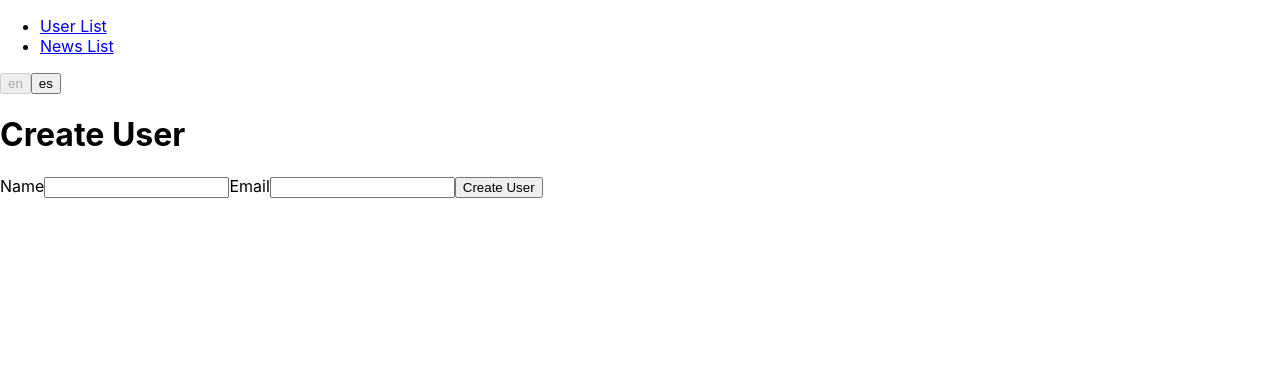
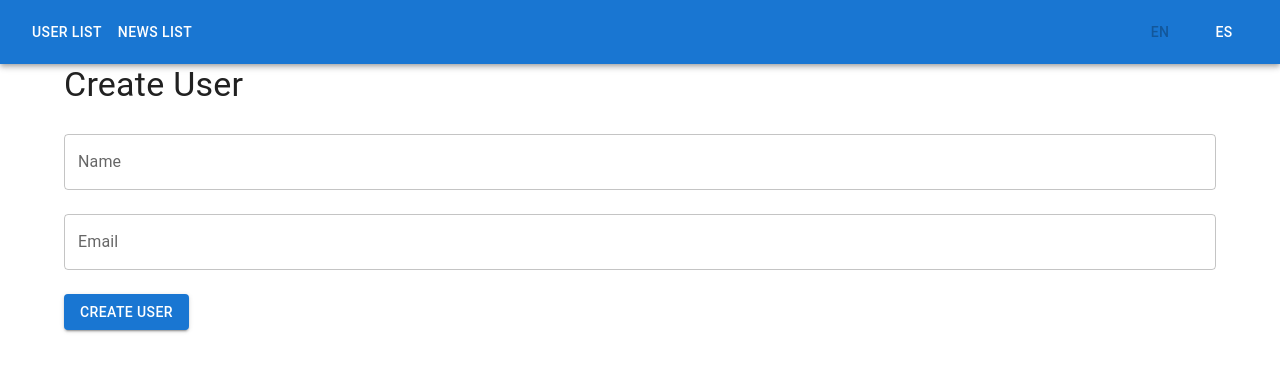
Before and after one commit to LuisDiaz95/luis-diaz-driscolls, a React (Create React App) app: page /create-user in a window 1280 px wide. Shown: the top 372 px of the page. Built offline with nearby package versions, Linux system fonts and the light colour scheme.

Commit message:
Add MUI to project and implementation

```diff
--- a/package.json
+++ b/package.json
@@ -3,6 +3,9 @@
   "version": "0.1.0",
   "private": true,
   "dependencies": {
+    "@emotion/react": "^11.11.4",
+    "@emotion/styled": "^11.11.5",
+    "@mui/material": "^5.15.20",
     "@testing-library/jest-dom": "^5.17.0",
     "@testing-library/react": "^13.4.0",
     "@testing-library/user-event": "^13.5.0",
--- a/src/components/Navbar/Navbar.tsx
+++ b/src/components/Navbar/Navbar.tsx
@@ -1,6 +1,7 @@
 import React from "react";
 import { Link } from "react-router-dom";
 import { useTranslation } from "react-i18next";
+import { AppBar, Toolbar, Button, Box } from "@mui/material";
 
 const lngs = {
   en: { nativeName: "English" },
@@ -11,26 +12,30 @@ const Navbar: React.FC = () => {
   const { t, i18n } = useTranslation();
 
   return (
-    <nav>
-      <ul>
-        <li>
-          <Link to="/users">{t("userList")}</Link>
-        </li>
-        <li>
-          <Link to="/news">{t("newsList")}</Link>
-        </li>
-      </ul>
+    <AppBar position="static">
+      <Toolbar sx={{ justifyContent: "space-between" }}>
+        <Box>
+          <Button color="inherit" component={Link} to="/users">
+            {t("userList")}
+          </Button>
+          <Button color="inherit" component={Link} to="/news">
+            {t("newsList")}
+          </Button>
+        </Box>
+        <Box>
           {Object.keys(lngs).map((lng) => (
-        <button
-          type="submit"
+            <Button
               key={lng}
               onClick={() => i18n.changeLanguage(lng)}
               disabled={i18n.resolvedLanguage === lng}
+              color="inherit"
             >
               {lng}
-        </button>
+            </Button>
           ))}
-    </nav>
+        </Box>
+      </Toolbar>
+    </AppBar>
   );
 };
 
--- a/src/components/News/NewsDetail.tsx
+++ b/src/components/News/NewsDetail.tsx
@@ -2,6 +2,7 @@ import React, { useEffect, useState } from "react";
 import { useParams } from "react-router-dom";
 import { getSingleNews, News } from "../../services/newsService";
 import { useTranslation } from "react-i18next";
+import { Typography, Card } from "@mui/material";
 
 const NewsDetail: React.FC = () => {
   const { id } = useParams<{ id: string }>();
@@ -25,8 +26,10 @@ const NewsDetail: React.FC = () => {
 
   return (
     <div>
-      <h1>{news.title}</h1>
-      <p>{news.content}</p>
+      <Card elevation={3} sx={{ padding: "20px" }}>
+        <Typography variant="h4">{news.title}</Typography>
+        <Typography variant="body1">{news.content}</Typography>
+      </Card>
     </div>
   );
 };
--- a/src/components/News/NewsList.tsx
+++ b/src/components/News/NewsList.tsx
@@ -2,6 +2,13 @@ import React, { useEffect, useState } from "react";
 import { Link } from "react-router-dom";
 import { getNews, News } from "../../services/newsService";
 import { useTranslation } from "react-i18next";
+import {
+  Container,
+  List,
+  ListItem,
+  ListItemText,
+  Typography,
+} from "@mui/material";
 
 const NewsList: React.FC = () => {
   const [news, setNews] = useState<News[]>([]);
@@ -21,16 +28,23 @@ const NewsList: React.FC = () => {
   }, []);
 
   return (
-    <div>
-      <h1>{t("newsList")}</h1>
-      <ul>
+    <Container>
+      <Typography variant="h4" gutterBottom>
+        {t("newsList")}
+      </Typography>
+      <List>
         {news.map((newsItem) => (
-          <li key={newsItem.id}>
-            <Link to={`/news/${newsItem.id}`}>{newsItem.title}</Link>
-          </li>
+          <ListItem
+            key={newsItem.id}
+            component={Link}
+            to={`/news/${newsItem.id}`}
+            button
+          >
+            <ListItemText primary={newsItem.title} />
+          </ListItem>
         ))}
-      </ul>
-    </div>
+      </List>
+    </Container>
   );
 };
 
--- a/src/components/Users/UserDetail.tsx
+++ b/src/components/Users/UserDetail.tsx
@@ -1,8 +1,8 @@
-// src/components/Users/UserDetail.tsx
 import React, { useEffect, useState } from "react";
 import { useParams, useNavigate, Link } from "react-router-dom";
 import { getUser, deleteUser, User } from "../../services/userService";
 import { useTranslation } from "react-i18next";
+import { Button, Container, Typography } from "@mui/material";
 
 const UserDetail: React.FC = () => {
   const { id } = useParams<{ id: string }>();
@@ -32,16 +32,36 @@ const UserDetail: React.FC = () => {
     }
   };
 
-  if (!user) return <div>{t("loading")}</div>;
+  if (!user) return <Typography>{t("loading")}</Typography>;
 
   return (
-    <div>
-      <h1>{t("userDetail")}</h1>
-      <p>{t("userName")}: {user.name}</p>
-      <p>{t("userEmail")}: {user.email}</p>
-      <button onClick={handleDelete}>{t("deleteUser")}</button>
-      <Link to={`/edit-user/${user.id}`}>{t("editUser")}</Link>
-    </div>
+    <Container>
+      <Typography variant="h4" component="h1" gutterBottom>
+        {t("userDetail")}
+      </Typography>
+      <Typography variant="body1">
+        {t("userName")}: {user.name}
+      </Typography>
+      <Typography variant="body1">
+        {t("userEmail")}: {user.email}
+      </Typography>
+      <Button
+        variant="contained"
+        color="secondary"
+        onClick={handleDelete}
+        sx={{ marginRight: 2 }}
+      >
+        {t("deleteUser")}
+      </Button>
+      <Button
+        variant="contained"
+        color="primary"
+        component={Link}
+        to={`/edit-user/${user.id}`}
+      >
+        {t("editUser")}
+      </Button>
+    </Container>
   );
 };
 
--- a/src/components/Users/UserForm.tsx
+++ b/src/components/Users/UserForm.tsx
@@ -7,6 +7,7 @@ import {
   User,
 } from "../../services/userService";
 import { useTranslation } from "react-i18next";
+import { Button, Container, TextField, Typography } from "@mui/material";
 
 const UserForm: React.FC = () => {
   const { id } = useParams<{ id?: string }>();
@@ -57,28 +58,39 @@ const UserForm: React.FC = () => {
   };
 
   return (
-    <form onSubmit={handleSubmit}>
-      <h1>{id ? t("editUser") : t("createUser")}</h1>
-      <label>
-        {t("userName")}
-        <input
-          type="text"
+    <Container>
+      <Typography variant="h4" component="h1" gutterBottom>
+        {id ? t("editUser") : t("createUser")}
+      </Typography>
+      <form onSubmit={handleSubmit}>
+        <TextField
+          label={t("userName")}
           name="name"
           value={user.name}
           onChange={handleChange}
+          fullWidth
+          margin="normal"
+          variant="outlined"
         />
-      </label>
-      <label>
-        {t("userEmail")}
-        <input
-          type="email"
+        <TextField
+          label={t("userEmail")}
           name="email"
           value={user.email}
           onChange={handleChange}
+          fullWidth
+          margin="normal"
+          variant="outlined"
         />
-      </label>
-      <button type="submit">{id ? t("updateUser") : t("createUser")}</button>
-    </form>
+        <Button
+          type="submit"
+          variant="contained"
+          color="primary"
+          sx={{ marginTop: 2 }}
+        >
+          {id ? t("updateUser") : t("createUser")}
+        </Button>
+      </form>
+    </Container>
   );
 };
 
--- a/src/components/Users/UserList.tsx
+++ b/src/components/Users/UserList.tsx
@@ -2,6 +2,14 @@ import React, { useEffect, useState } from "react";
 import { Link } from "react-router-dom";
 import { getUsers, User } from "../../services/userService";
 import { useTranslation } from "react-i18next";
+import {
+  Button,
+  Container,
+  List,
+  ListItem,
+  ListItemText,
+  Typography,
+} from "@mui/material";
 
 const UserList: React.FC = () => {
   const [users, setUsers] = useState<User[]>([]);
@@ -21,17 +29,32 @@ const UserList: React.FC = () => {
   }, []);
 
   return (
-    <div>
-      <h1>{t("userList")}</h1>
-      <Link to="/create-user">{t("createUser")}</Link>
-      <ul>
+    <Container>
+      <Typography variant="h4" component="h1" gutterBottom>
+        {t("userList")}
+      </Typography>
+      <Button
+        variant="contained"
+        color="primary"
+        component={Link}
+        to="/create-user"
+        sx={{ marginBottom: 2 }}
+      >
+        {t("createUser")}
+      </Button>
+      <List>
         {users.map((user) => (
-          <li key={user.id}>
-            <Link to={`/users/${user.id}`}>{user.name}</Link>
-          </li>
+          <ListItem
+            key={user.id}
+            component={Link}
+            to={`/users/${user.id}`}
+            button
+          >
+            <ListItemText primary={user.name} />
+          </ListItem>
         ))}
-      </ul>
-    </div>
+      </List>
+    </Container>
   );
 };
 
--- a/src/index.tsx
+++ b/src/index.tsx
@@ -4,12 +4,14 @@ import "./index.css";
 import App from "./App";
 import reportWebVitals from "./reportWebVitals";
 import "./i18n";
+import { CssBaseline } from "@mui/material";
 
 const root = ReactDOM.createRoot(
   document.getElementById("root") as HTMLElement
 );
 root.render(
   <React.StrictMode>
+    <CssBaseline />
     <App />
   </React.StrictMode>
 );
```
Also changed, not shown: 1 other file (tests, documents, lock files or other folders). Lines whose indentation alone changed are shown as unchanged.
